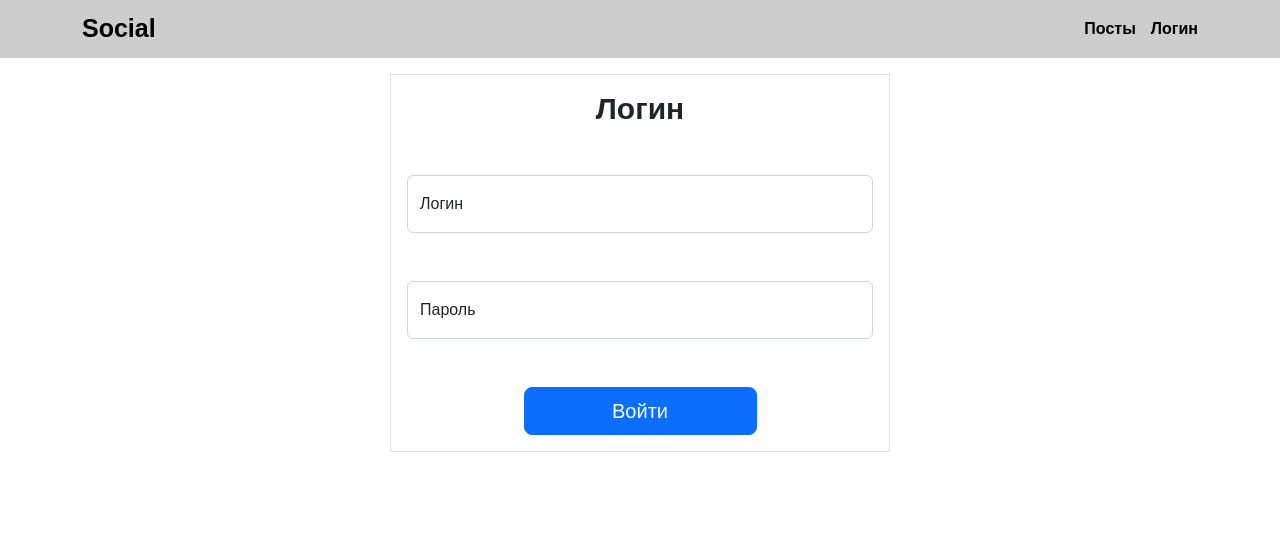
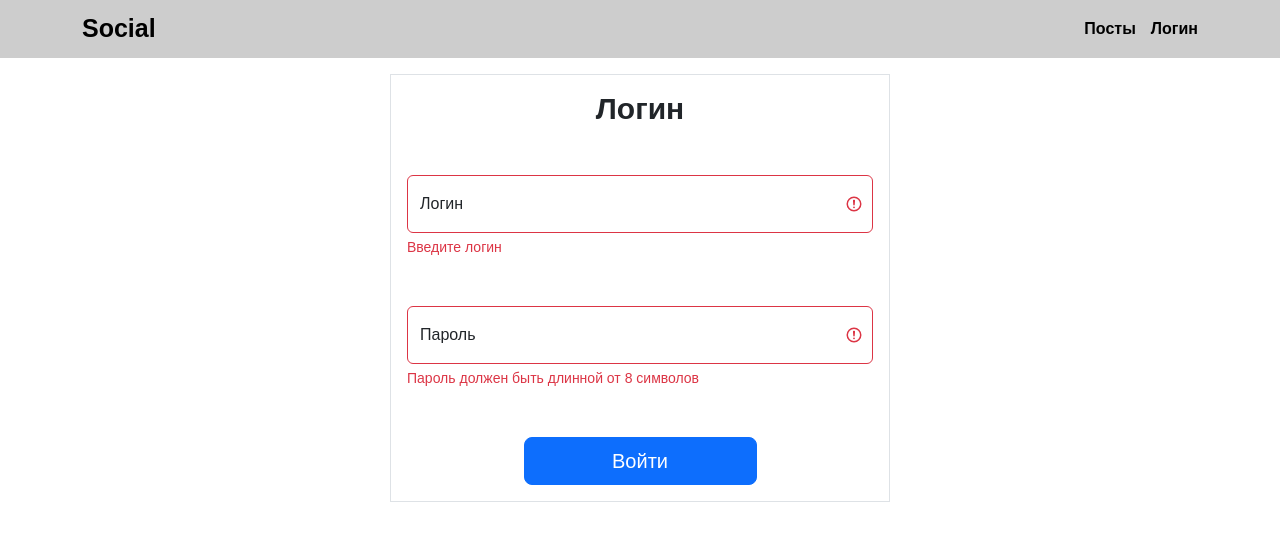
Before and after one commit to LeylinV/pet-project-social, a React (Create React App) app: page /login in a window 1280 px wide. Both pictures are taken after a click on the button "Войти". Shown: the top 540 px of the page. Built offline with nearby package versions, Linux system fonts and the light colour scheme; a web font is replaced by a local one.

Commit message:
feat: Валидация логина и пароля

```diff
--- a/src/Pages/LoginPage/LoginPage.jsx
+++ b/src/Pages/LoginPage/LoginPage.jsx
@@ -1,20 +1,51 @@
-import React from 'react';
+import React, {useState} from 'react';
 import styles from './LoginPage.module.scss'
 
 const LoginPage = () => {
+    const [login, setLogin] = useState('')
+    const [password, setPassword] = useState('')
+
+    const [loginValid, setLoginValid] = useState()
+    const [passwordValid, setPasswordValid] = useState()
+
+    const tryAuth = () => {
+        setLoginValid(login ? 'is-valid': 'is-invalid')
+        setPasswordValid(password.length > 8 ? 'is-valid': 'is-invalid')
+    }
+
     return (
         <div className="container mt-3">
             <div className={styles.loginBlock}>
                 <h3 className="mb-5">Логин</h3>
                 <div className="form-floating mb-5">
-                    <input type="text" className="form-control" id="floatingInput" placeholder="Логин"/>
+                    <input
+                        value={login}
+                        onChange={(e)=>setLogin(e.target.value)}
+                        type="text"
+                        className={`form-control ` + loginValid}
+                        id="floatingInput"
+                        placeholder="Логин"
+                    />
                     <label htmlFor="floatingInput">Логин</label>
+                    <div className="invalid-feedback">
+                        Введите логин
+                    </div>
                 </div>
                 <div className="form-floating mb-5">
-                    <input type="password" className="form-control" id="floatingPassword" placeholder="Пароль"/>
+                    <input
+                        value={password}
+                        onChange={(e)=>setPassword(e.target.value)}
+                        type="password"
+                        className={`form-control ` + passwordValid}
+                        id="floatingPassword"
+                        placeholder="Пароль"
+                    />
                     <label htmlFor="floatingPassword">Пароль</label>
+                    <div className="invalid-feedback">
+                        Пароль должен быть длинной от 8 символов
+                    </div>
                 </div>
-                <div className="d-grid gap-2 col-6 mx-auto">
+                <div onClick={tryAuth} className="d-grid gap-2 col-6 mx-auto">
                     <button className="btn btn-primary btn-lg" type="button">Войти</button>
                 </div>
             </div>
```
